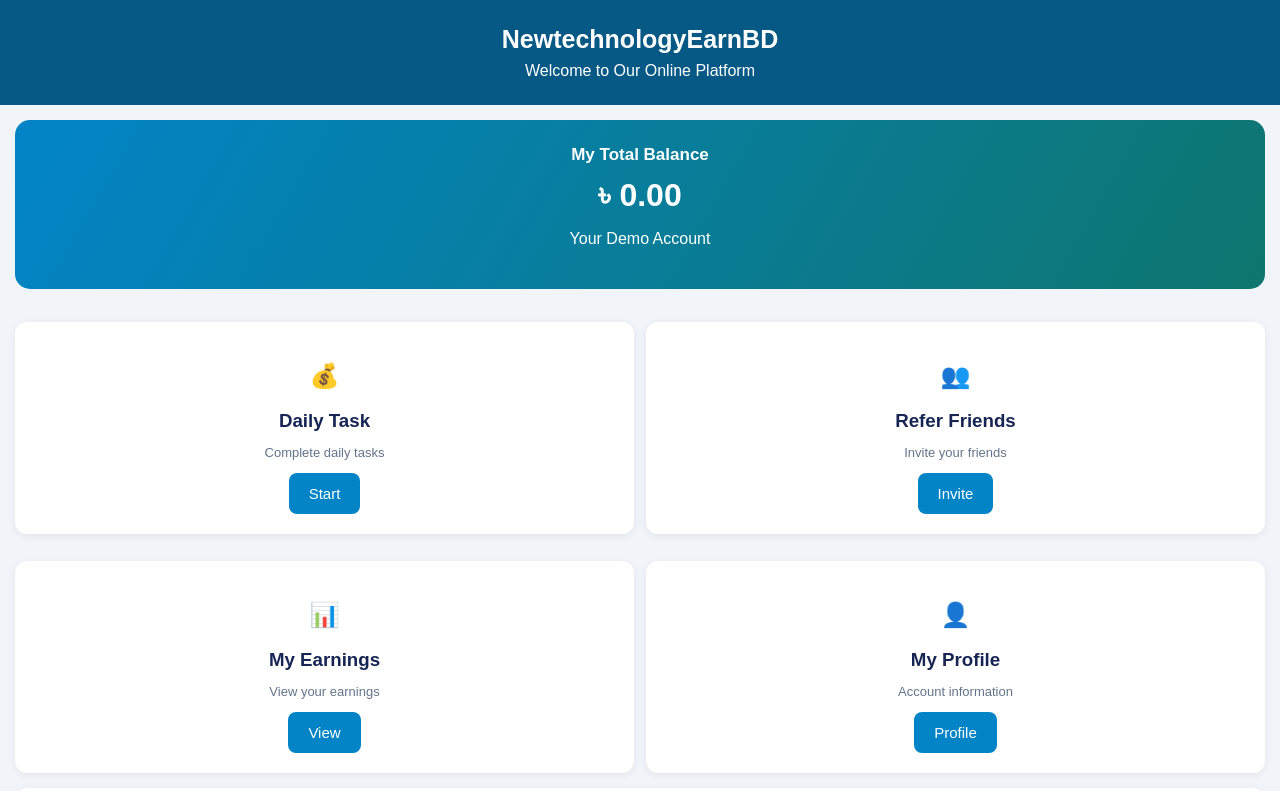
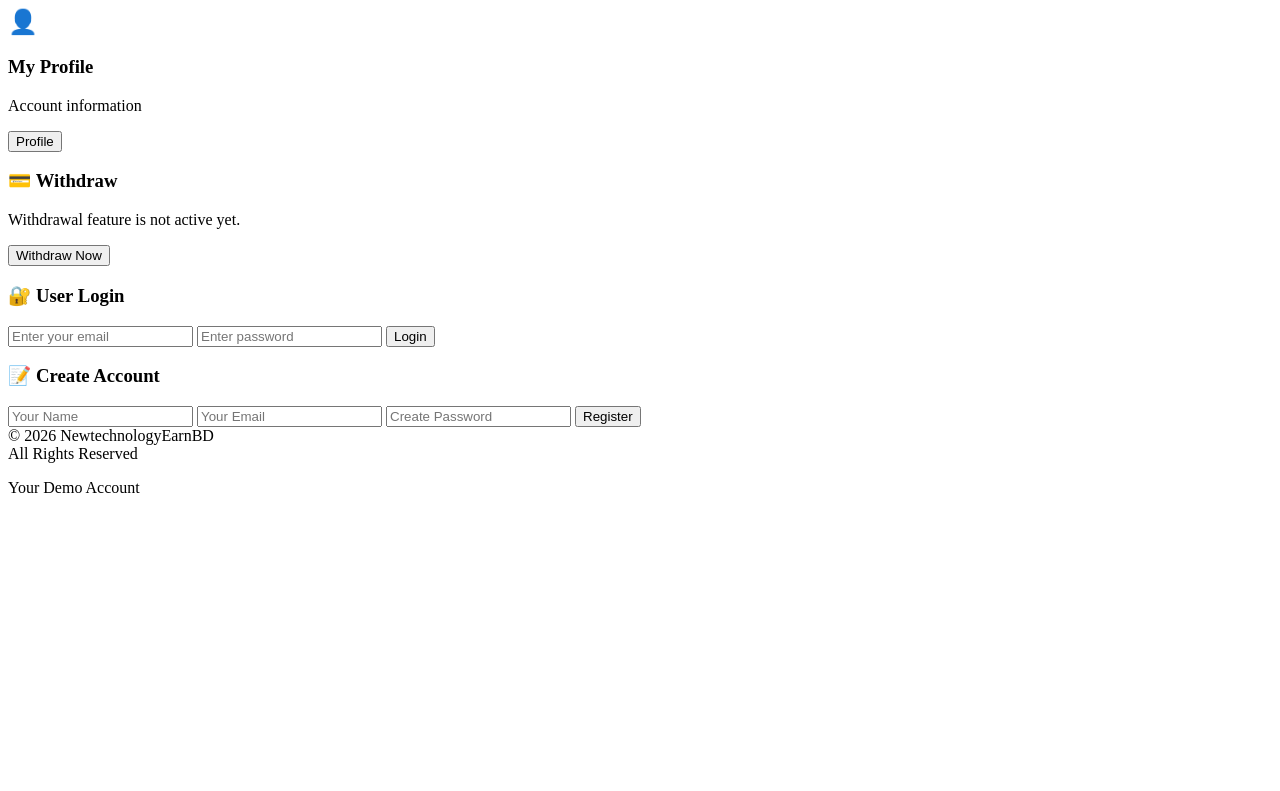
Before and after one commit to NewtechnologyEarnbd/NewtechnologyEarnBD-Website, a plain HTML site: page index.html in a window 1280 px wide. Shown: the top 791 px of the page. Drawn offline with Linux system fonts and the light colour scheme.

Commit message:
Update index.html

```diff
--- a/index.html
+++ b/index.html
@@ -1,134 +1,20 @@
-
-<!DOCTYPE html>
-<html lang="en">
-<head>
-<meta charset="UTF-8">
-<meta name="viewport" content="width=device-width, initial-scale=1.0">
-<title>NewtechnologyEarnBD</title>
-<style>
-*{box-sizing:border-box}
-body{
-margin:0;
-font-family:Arial,sans-serif;
-background:#f1f5f9;
-color:#172554;
-}
-header{
-background:#075985;
-color:white;
-text-align:center;
-padding:25px 10px;
-}
-header h1{margin:0;font-size:25px}
-header p{margin:8px 0 0}
-.container{padding:15px}
-.balance{
-background:linear-gradient(120deg,#0284c7,#0f766e);
-color:white;
-padding:25px;
-border-radius:15px;
-text-align:center;
-}
-.balance h2{margin:0;font-size:17px}
-.balance h1{font-size:32px;margin:12px}
-.grid{
-display:grid;
-grid-template-columns:1fr 1fr;
-gap:12px;
-margin-top:18px;
-}
-.card,.action{
-background:white;
-padding:20px 10px;
-border-radius:12px;
-text-align:center;
-box-shadow:0 2px 8px #0001;
-margin-top:15px;
-}
-.card h3{margin:8px 0}
-.card p,.action p{color:#64748b;font-size:13px}
-button{
-background:#0284c7;
-color:white;
-border:0;
-border-radius:8px;
-padding:12px 20px;
-font-size:15px;
-}
-.action button{width:100%;margin-top:8px}
-input{
-width:100%;
-padding:12px;
-margin:8px 0;
-border:1px solid #ccc;
-border-radius:8px;
-}
-footer{
-text-align:center;
-padding:20px;
-color:#64748b;
-font-size:13px;
-}
-</style>
-</head>
-<body>
-
-<header>
-<h1>NewtechnologyEarnBD</h1>
-<p>Welcome to Our Online Platform</p>
-</header>
-
-<div class="container">
-
-<div class="balance">
-<h2>My Total Balance</h2>
-<h1>৳ 0.00</h1>
-<p>Your Demo Account</p>
-</div>
-
-<div class="grid">
-<div class="card">
-<h2>💰</h2>
-<h3>Daily Task</h3>
-<p>Complete daily tasks</p>
-<button onclick="alert('Daily tasks coming soon!')">Start</button>
-</div>
-
-<div class="card">
-<h2>👥</h2>
-<h3>Refer Friends</h3>
-<p>Invite your friends</p>
-<button onclick="alert('Referral feature coming soon!')">Invite</button>
-</div>
-
-<div class="card">
-<h2>📊</h2>
-<h3>My Earnings</h3>
-<p>View your earnings</p>
-<button onclick="alert('No earnings yet!')">View</button>
-</div>
-
-<div class="card">
 <h2>👤</h2>
 <h3>My Profile</h3>
 <p>Account information</p>
 <button onclick="alert('Profile coming soon!')">Profile</button>
 </div>
 </div>
-
 <div class="action">
 <h3>💳 Withdraw</h3>
 <p>Withdrawal feature is not active yet.</p>
 <button onclick="alert('Withdrawal is not available in this demo.')">Withdraw Now</button>
 </div>
-
 <div class="action">
 <h3>🔐 User Login</h3>
 <input id="loginEmail" type="email" placeholder="Enter your email">
 <input id="loginPassword" type="password" placeholder="Enter password">
 <button onclick="login()">Login</button>
 </div>
-
 <div class="action">
 <h3>📝 Create Account</h3>
 <input id="regName" type="text" placeholder="Your Name">
@@ -136,37 +22,29 @@ font-size:13px;
 <input id="regPassword" type="password" placeholder="Create Password">
 <button onclick="register()">Register</button>
 </div>
-
 </div>
-
 <footer>
 © 2026 NewtechnologyEarnBD
 <br>All Rights Reserved
 </footer>
-
 <script>
 function register(){
 let name=document.getElementById("regName").value;
 let email=document.getElementById("regEmail").value;
 let password=document.getElementById("regPassword").value;
-
 if(!name || !email || !password){
 alert("Please fill all fields");
 return;
 }
-
 localStorage.setItem("demoUser",JSON.stringify({
 name:name,email:email,password:password
 }));
-
 alert("Demo account created!");
 }
-
 function login(){
 let email=document.getElementById("loginEmail").value;
 let password=document.getElementById("loginPassword").value;
 let user=JSON.parse(localStorage.getItem("demoUser") || "null");
-
 if(user && user.email===email && user.password===password){
 alert("Welcome "+user.name+"!");
 }else{
@@ -174,6 +52,6 @@ alert("Account not found. Please register first.");
 }
 }
 </script>
-
+<p>Your Demo Account</p>
 </body>
 </html>
```
